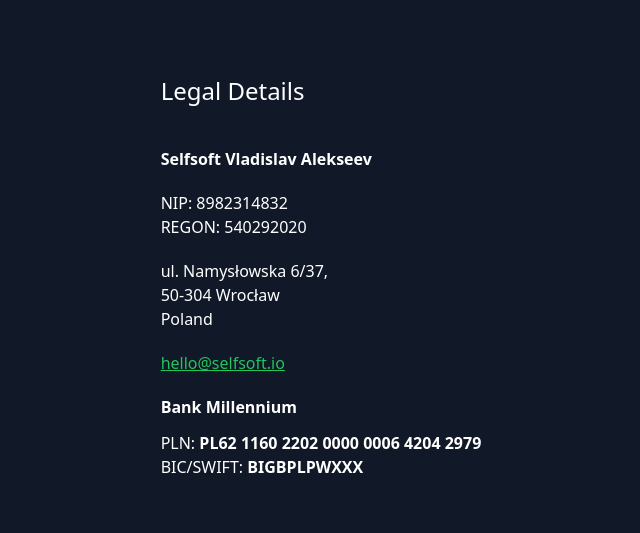
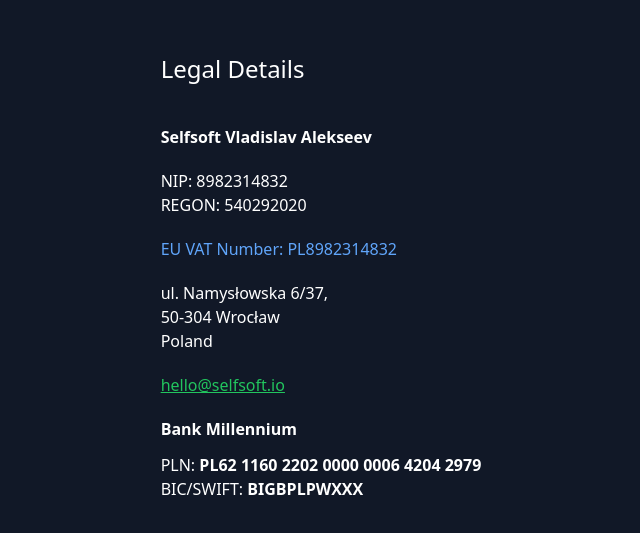
Before and after one commit to selfsoft/selfsoft.github.io, a plain HTML site: page legal.html in a window 1280 px wide. Shown: the part 123-656 px from the top of the page, without its empty margins (319-959 px from the left). Drawn offline with nearby package versions, Linux system fonts and the light colour scheme.

Commit message:
Add PL VAT

```diff
--- a/legal.html
+++ b/legal.html
@@ -18,6 +18,10 @@
     <div class="mt-5">
         <p>NIP: 8982314832</p>
         <p>REGON: 540292020</p>
+    </div>
+
+    <div class="mt-5">
+        <p class="text-blue-400">EU VAT Number: PL8982314832</p>
     </div>
 
     <div class="mt-5">
```
